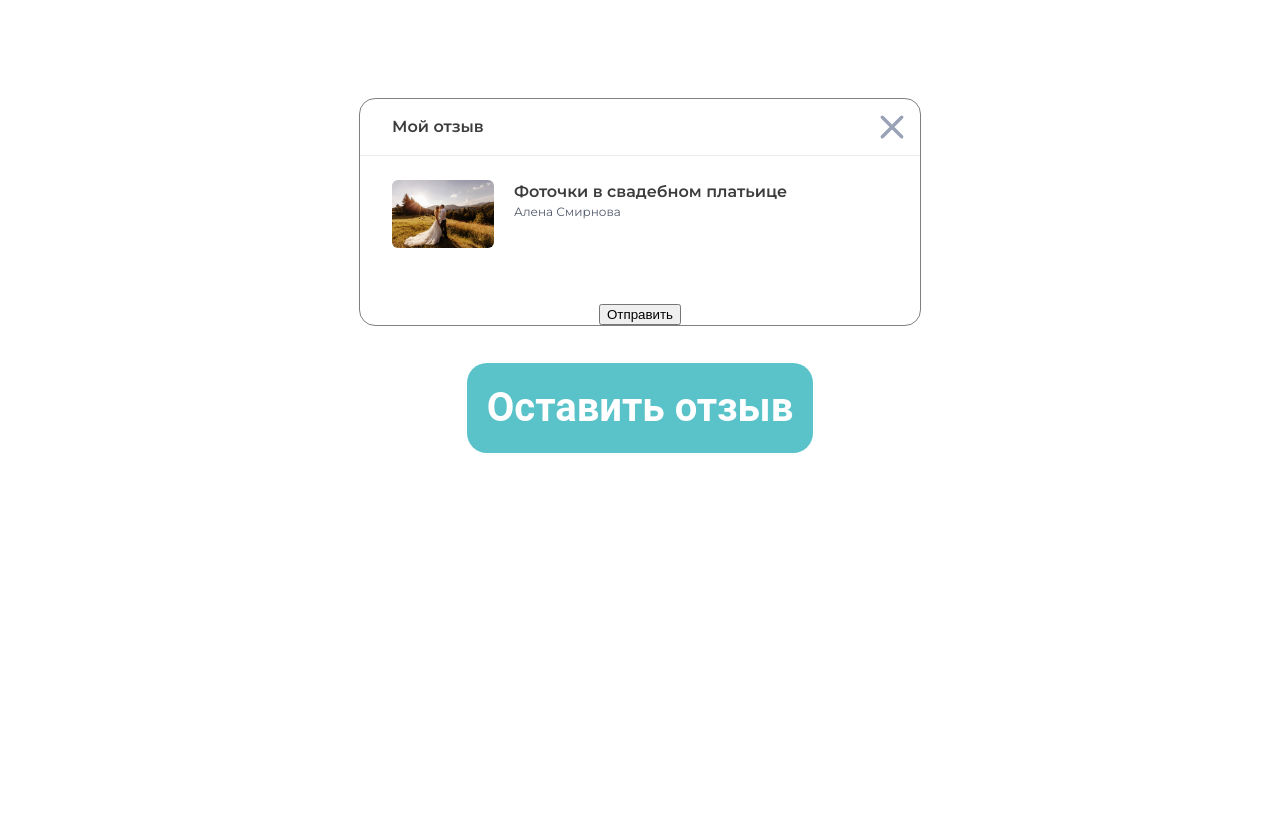
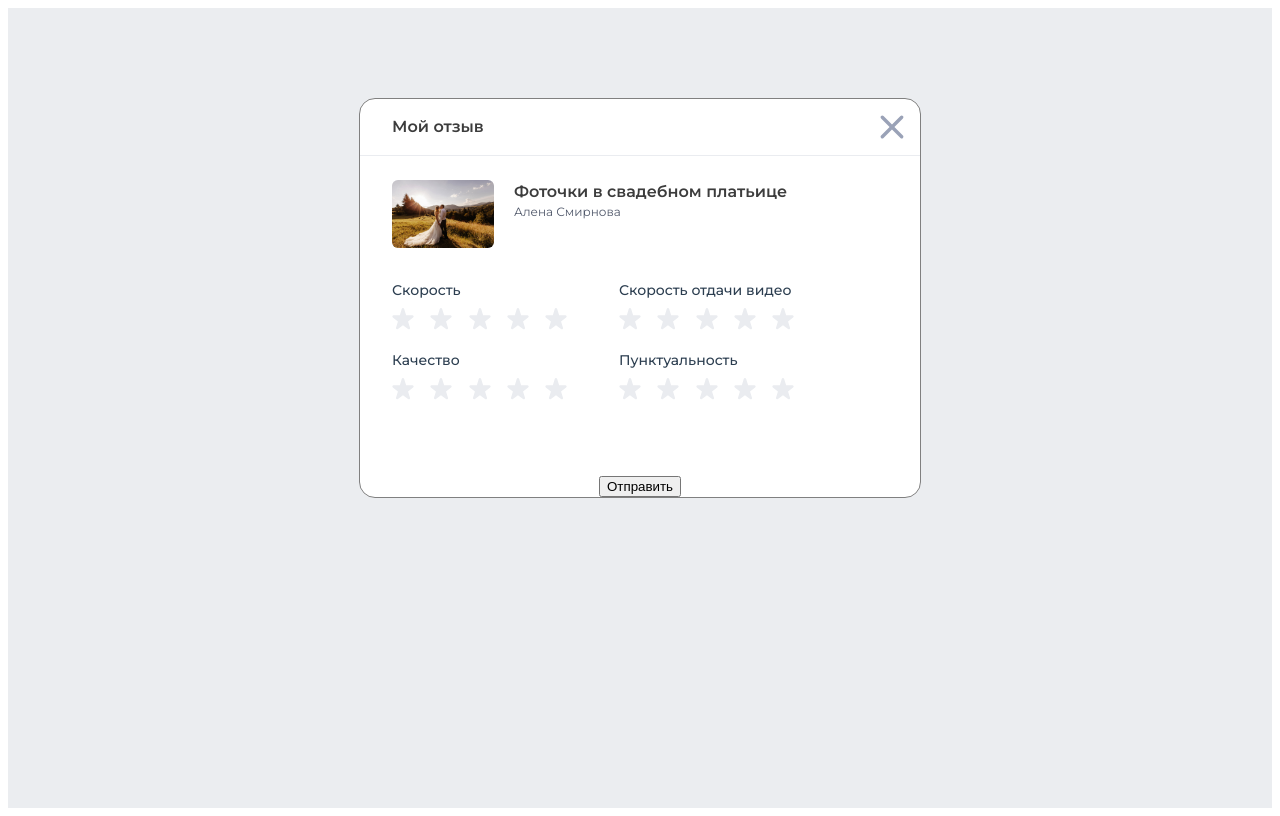
Before and after one commit to FSV92/Test-Regul, a Vue app: page / in a window 1280 px wide. Built offline with nearby package versions, Linux system fonts and the light colour scheme.

Commit message:
Добавлен блок rating

```diff
--- a/src/App.vue
+++ b/src/App.vue
@@ -1,16 +1,16 @@
 <template>
   <div id="app">
     <button class="main-button" v-on:click="showForm">Оставить отзыв</button>
-    <feedback v-if="isFeebackVisible" v-on:close-form="closeForm" />
+    <Feedback v-if="isFeebackVisible" v-on:close-form="closeForm" />
   </div>
 </template>
 
 <script>
-import feedback from "@/components/feedback";
+import Feedback from "@/components/feedback";
 export default {
   name: "App",
   components: {
-    feedback,
+    Feedback,
   },
   data() {
     return {
@@ -36,6 +36,7 @@ export default {
   text-align: center;
   color: #2c3e50;
   height: 100vh;
+  background-color: #ebedf0;
 }
 .main-button {
   position: relative;
--- a/src/components/feedback.vue
+++ b/src/components/feedback.vue
@@ -19,15 +19,17 @@
         <h2 class="feedback-author__title">Фоточки в свадебном платьице</h2>
         <span class="feedback-author__name">Алена Смирнова</span>
       </div>
+      <Rating />
     </div>
     <button class="feedback__button">Отправить</button>
   </div>
 </template>
 
 <script>
+import Rating from "@/components/rating";
 export default {
   name: "feedback",
-  components: {},
+  components: { Rating },
   methods: {
     closeForm() {
       this.$emit("close-form");
--- a/src/components/rating.vue
+++ b/src/components/rating.vue
@@ -1,7 +1,52 @@
-<template></template>
+<template>
+  <div class="feedback__rating feedback-rating">
+    <div class="feedback-rating__item">
+      <span class="feedback-rating__indicator">Скорость </span>
+      <div class="feedback-rating__stars">
+        <img src="../img/star.svg" alt="star" class="feedback-rating__star" />
+        <img src="../img/star.svg" alt="star" class="feedback-rating__star" />
+        <img src="../img/star.svg" alt="star" class="feedback-rating__star" />
+        <img src="../img/star.svg" alt="star" class="feedback-rating__star" />
+        <img src="../img/star.svg" alt="star" class="feedback-rating__star" />
+      </div>
+    </div>
+    <div class="feedback-rating__item">
+      <span class="feedback-rating__indicator">Качество</span>
+      <div class="feedback-rating__stars">
+        <img src="../img/star.svg" alt="star" class="feedback-rating__star" />
+        <img src="../img/star.svg" alt="star" class="feedback-rating__star" />
+        <img src="../img/star.svg" alt="star" class="feedback-rating__star" />
+        <img src="../img/star.svg" alt="star" class="feedback-rating__star" />
+        <img src="../img/star.svg" alt="star" class="feedback-rating__star" />
+      </div>
+    </div>
+    <div class="feedback-rating__item">
+      <span class="feedback-rating__indicator">Скорость отдачи видео</span>
+      <div class="feedback-rating__stars">
+        <img src="../img/star.svg" alt="star" class="feedback-rating__star" />
+        <img src="../img/star.svg" alt="star" class="feedback-rating__star" />
+        <img src="../img/star.svg" alt="star" class="feedback-rating__star" />
+        <img src="../img/star.svg" alt="star" class="feedback-rating__star" />
+        <img src="../img/star.svg" alt="star" class="feedback-rating__star" />
+      </div>
+    </div>
+    <div class="feedback-rating__item">
+      <span class="feedback-rating__indicator">Пунктуальность</span>
+      <div class="feedback-rating__stars">
+        <img src="../img/star.svg" alt="star" class="feedback-rating__star" />
+        <img src="../img/star.svg" alt="star" class="feedback-rating__star" />
+        <img src="../img/star.svg" alt="star" class="feedback-rating__star" />
+        <img src="../img/star.svg" alt="star" class="feedback-rating__star" />
+        <img src="../img/star.svg" alt="star" class="feedback-rating__star" />
+      </div>
+    </div>
+  </div>
+</template>
 
 <script>
-export default {};
+export default {
+  name: "rating",
+};
 </script>
 
 <style lang="scss" src="./scss/rating.scss">
--- a/src/components/scss/feedback.scss
+++ b/src/components/scss/feedback.scss
@@ -6,6 +6,7 @@
   max-width: 560px;
   border-radius: 16px;
   border: 1px solid grey;
+  background-color: #ffffff;
   &__header {
     display: flex;
     justify-content: space-between;
--- a/src/components/scss/rating.scss
+++ b/src/components/scss/rating.scss
@@ -0,0 +1,28 @@
+.feedback-rating {
+  display: flex;
+  flex-direction: column;
+  flex-wrap: wrap;
+  max-height: 140px;
+  max-width: 400px;
+  margin-bottom: 32px;
+  &__item {
+    margin-right: 52px;
+    display: flex;
+    flex-direction: column;
+    align-items: flex-start;
+    margin-bottom: 20px;
+    width: 175px;
+  }
+  &__indicator {
+    font-style: normal;
+    font-weight: 500;
+    font-size: 14px;
+    line-height: 20px;
+    margin-bottom: 8px;
+  }
+  &__stars {
+    width: 100%;
+    display: flex;
+    justify-content: space-between;
+  }
+}
```
Also changed, not shown: src/img/star.svg (added).
